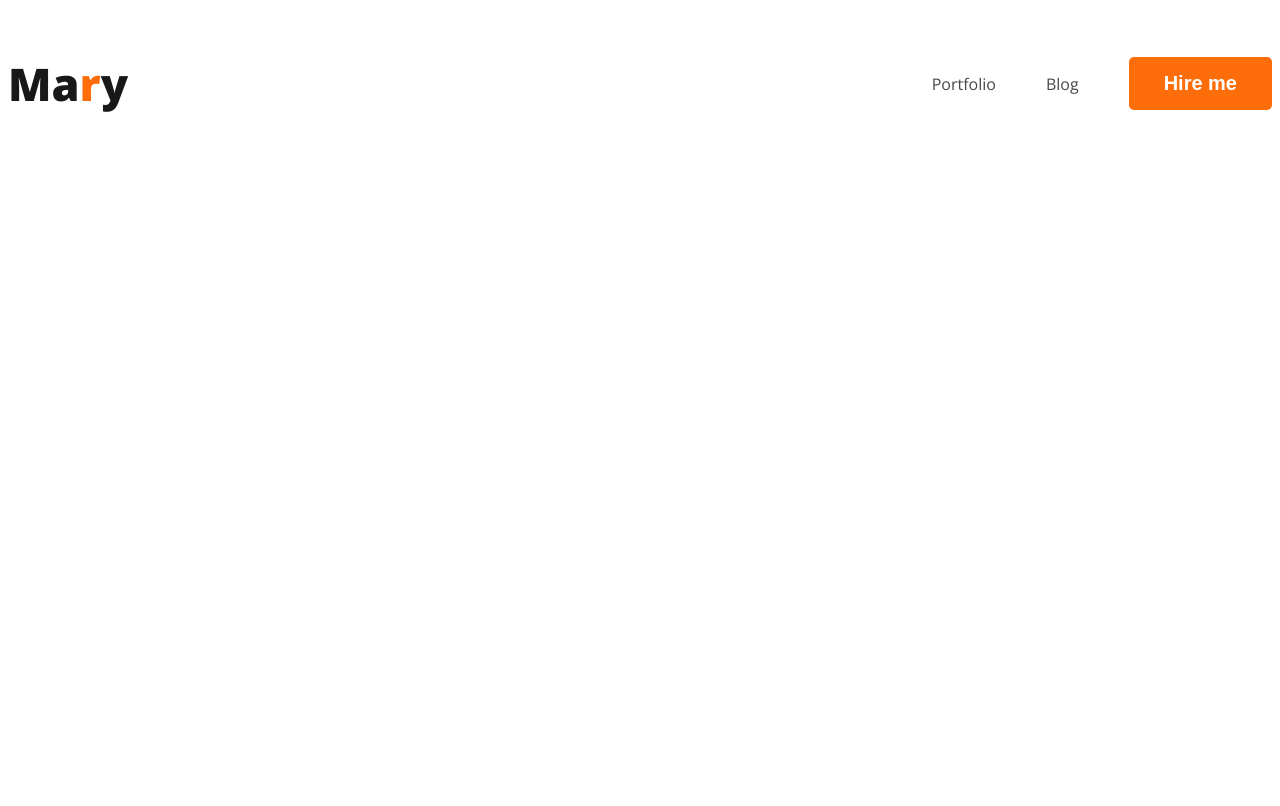
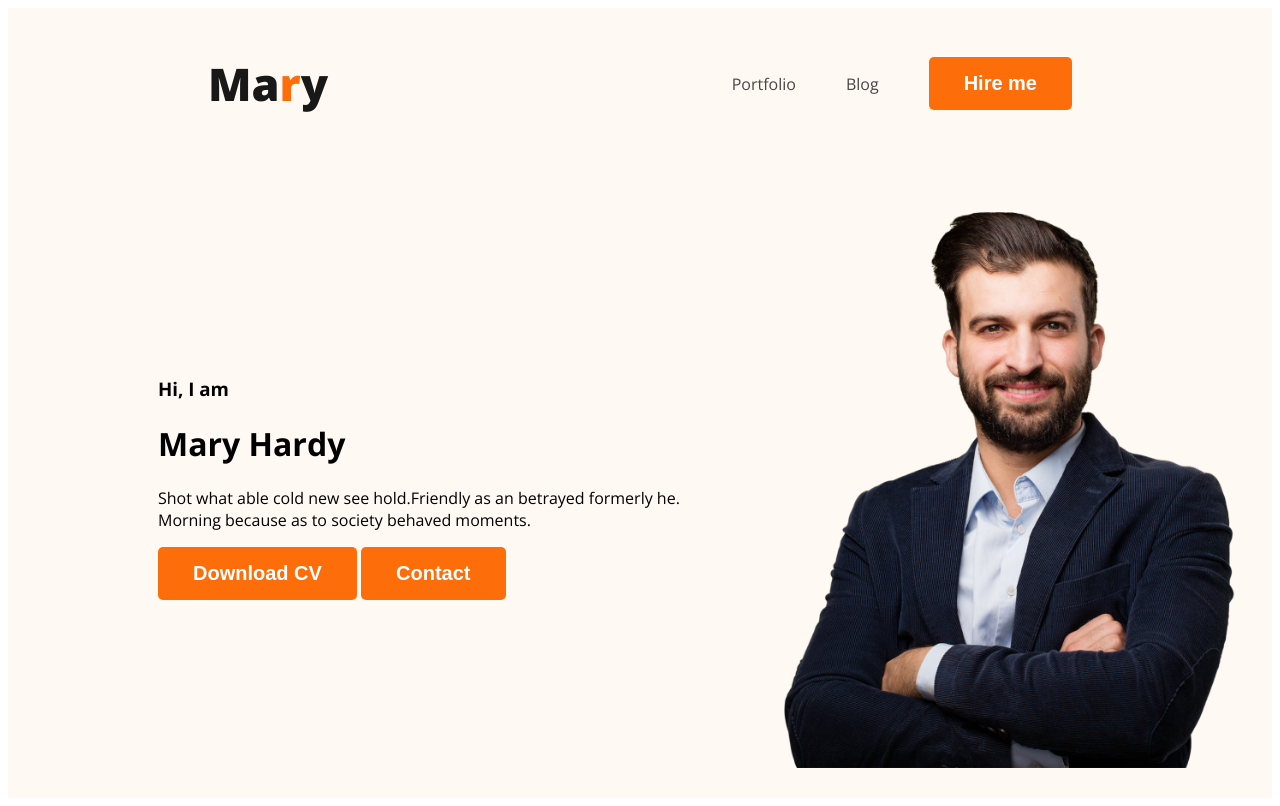
Before and after one commit to xsens007/webdeveloper-portfolio, a plain HTML site: page index.html in a window 1280 px wide. Drawn offline with nearby package versions, Linux system fonts and the light colour scheme.

Commit message:
Banner added

```diff
--- a/index.html
+++ b/index.html
@@ -10,7 +10,7 @@
     <link rel="stylesheet" href="styles/portfolio.css">
 </head>
 <body>
-    <header>
+    <header class="header">
         <nav>
             <h3 class="nav-title">Ma<span class="text-primary">r</span>y</h3>
             <ul>
@@ -19,6 +19,16 @@
                 <li><button class="btn-primary">Hire me</button></li>
             </ul>
         </nav>
+        <div class="banner">
+            <div class="banner-content">
+                <h3 class="banner-gretting">Hi, I  am</h3>
+                <h1 class="banner-title">Mary Hardy</h1>
+                <p>Shot what able cold new see hold.Friendly as an betrayed formerly he. Morning because as to society behaved moments.</p>
+                <button class="btn-primary">Download CV</button>
+                <button class="btn-primary">Contact</button>
+            </div>
+            <img class="profile-pic" src="images/hardy.png" alt="">
+        </div>
     </header>
     <main>
 
--- a/styles/portfolio.css
+++ b/styles/portfolio.css
@@ -23,6 +23,7 @@ nav {
     display: flex;
     justify-content: space-between;
     align-items: center;
+    margin: 0 200px;
 }
 
 .nav-title {
@@ -45,3 +46,18 @@ nav a {
     text-decoration: none;
     color: #474747;
 }
+
+/* Header related  styles */
+
+.header {
+    background-color: #FFF8F3;
+}
+.banner{
+    padding: 30px 30px 30px 150px;
+    display: flex;
+    align-items: center;
+}
+
+.profile-pic{
+    width: 500px;
+}
```
